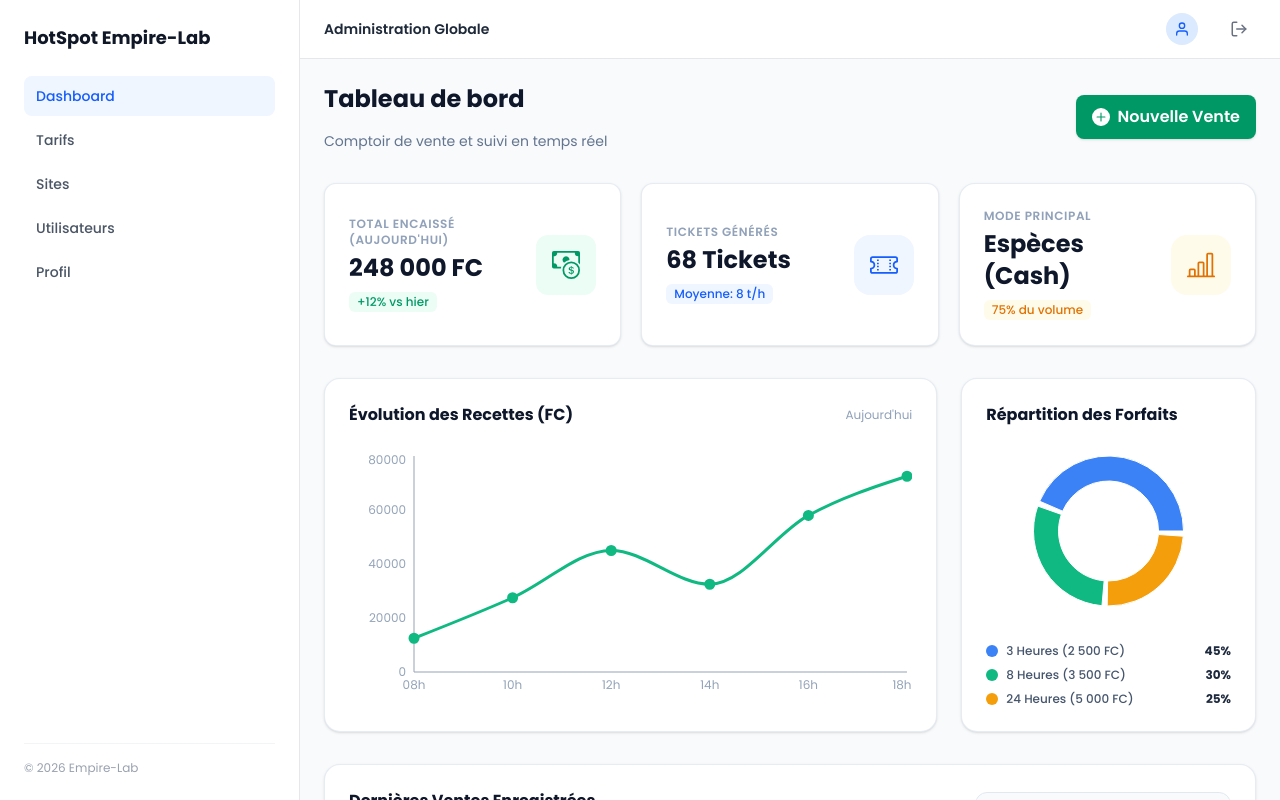
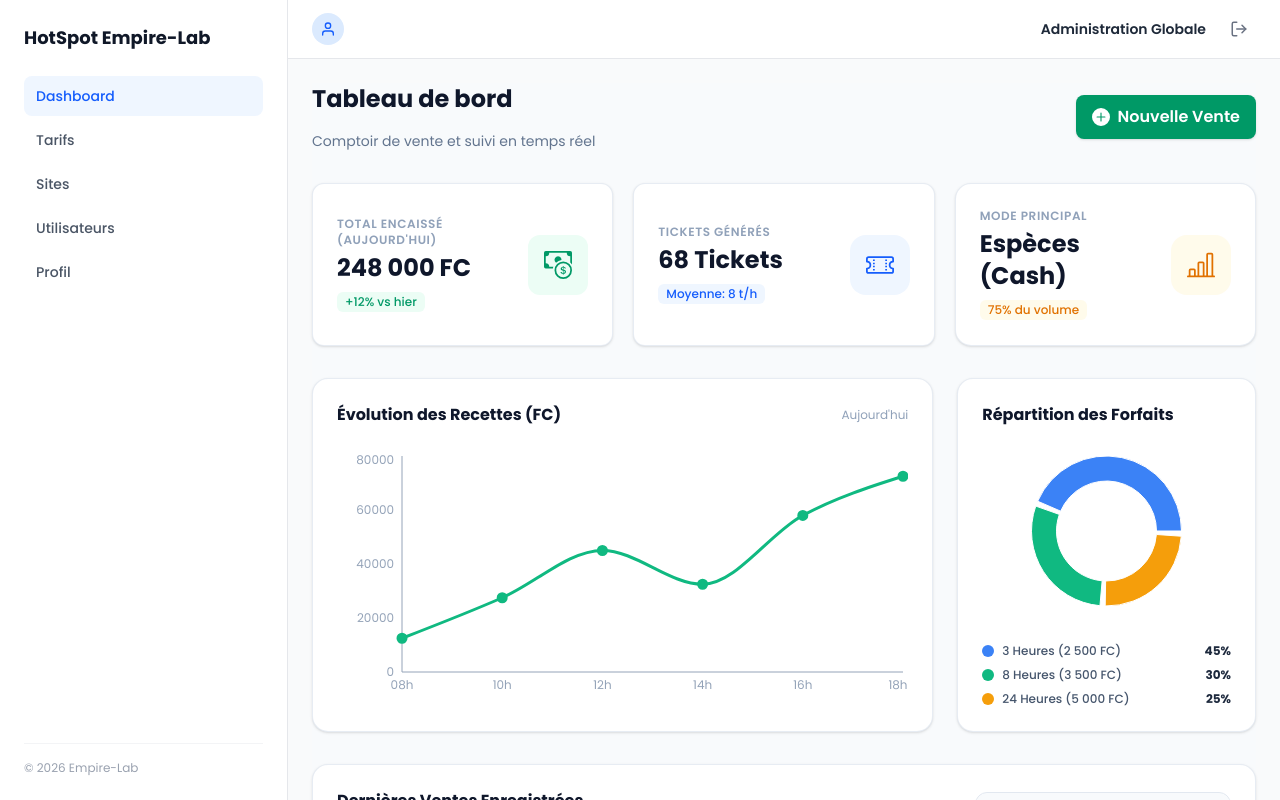
Before and after one commit to tabiseelelwa/fiziTechEnergy, a Next.js app: page / in a window 1280 px wide. Built offline with nearby package versions, Linux system fonts and the light colour scheme; sample sign-in values are in the browser's storage.

Commit message:
Paufinage du Header

```diff
--- a/app/(dashboard)/layout.tsx
+++ b/app/(dashboard)/layout.tsx
@@ -3,30 +3,23 @@
 import React, { useState, useEffect } from 'react';
 import { useRouter } from 'next/navigation';
 import { useAuth } from '@/app/context/AuthContext';
+import { PulseLoader } from 'react-spinners';
 import Sidebar from "@/app/components/Sidebar";
-import { PulseLoader } from 'react-spinners';
-import Header from '../components/Header';
+import Header from '@/app/components/Header';
 
 export default function AdminLayout({
   children
 }: Readonly<{ children: React.ReactNode }>) {
-  const [showToggle, setShowToggle] = useState(true);
+  const [isSidebarOpen, setIsSidebarOpen] = useState(false);
   const { user, loading } = useAuth();
   const router = useRouter();
 
-  // Redirection automatique si l'utilisateur n'est pas connecté
   useEffect(() => {
     if (!loading && !user) {
       router.push('/login');
     }
   }, [user, loading, router]);
 
-  const handleScroll = (e: React.UIEvent<HTMLElement>) => {
-    const isAtTop = e.currentTarget.scrollTop <= 10;
-    setShowToggle(isAtTop);
-  };
-
-  // Affichage d'un loader pendant la vérification du contexte d'authentification
   if (loading) {
     return (
       <div className="h-screen w-full flex items-center justify-center bg-gray-50">
@@ -35,21 +28,22 @@ export default function AdminLayout({
     );
   }
 
-  // Évite de rendre le contenu du dashboard si l'utilisateur n'est pas identifié
   if (!user) {
     return null;
   }
 
   return (
     <div className="flex h-[100dvh] w-full min-h-0 overflow-hidden bg-gray-50">
-    <Sidebar showToggle={showToggle} />
+      <Sidebar
+        isOpen={isSidebarOpen}
+        onClose={() => setIsSidebarOpen(false)}
+      />
 
       <div className="flex-1 flex flex-col min-w-0 h-full">
-      <Header />
-      <main
-        onScroll={handleScroll}
-        className="flex-1 min-h-0 h-full overflow-y-auto p-4 md:p-6"
-      >
+        <Header
+          onToggleSidebar={() => setIsSidebarOpen((prev) => !prev)}
+        />
+        <main className="flex-1 min-h-0 h-full overflow-y-auto p-4 md:p-6">
           {children}
         </main>
       </div>
--- a/app/components/Header.tsx
+++ b/app/components/Header.tsx
@@ -2,19 +2,27 @@
 
 import { useAuth } from '@/app/context/AuthContext';
 import { FiLogOut, FiUser } from 'react-icons/fi';
+import { HiMenu } from 'react-icons/hi';
 
-export default function Header() {
+interface HeaderProps {
+  onToggleSidebar?: () => void;
+}
+
+export default function Header({ onToggleSidebar }: HeaderProps) {
   const { user, logout } = useAuth();
 
   return (
-    <header className="w-full bg-white border-b border-gray-200 px-6 py-3 flex justify-between items-center">
-      <div className="flex items-center gap-2">
-        <span className="text-sm font-semibold text-gray-800">
-          {user?.designSite ? user.designSite : 'Administration Globale'}
-        </span>
-      </div>
+    <header className="w-full bg-white border-b border-gray-200 px-4 sm:px-6 py-3 flex justify-between items-center">
+      <div className="flex items-center gap-3">
+        {/* Bouton Toggle Mobile */}
+        <button
+          onClick={onToggleSidebar}
+          aria-label="Ouvrir le menu"
+          className="md:hidden p-2 text-gray-600 hover:text-gray-900 shadow-lg hover:bg-gray-100 rounded-lg transition-colors focus:outline-none"
+        >
+          <HiMenu size={22} />
+        </button>
 
-      <div className="flex items-center gap-4">
         <div className="flex items-center gap-2 text-right">
           <div className="w-8 h-8 rounded-full bg-blue-100 text-blue-600 flex items-center justify-center font-bold text-xs">
             {user?.prenom?.[0] && user?.nom?.[0] ? (
@@ -33,6 +41,13 @@ export default function Header() {
           </div>
         </div>
 
+      </div>
+
+      <div className="flex items-center gap-4">
+        <span className="text-sm font-semibold text-gray-800">
+          {user?.designSite ? user.designSite : 'Administration Globale'}
+        </span>
+
         <button
           onClick={logout}
           title="Se déconnecter"
--- a/app/components/Sidebar.tsx
+++ b/app/components/Sidebar.tsx
@@ -1,20 +1,16 @@
 'use client';
 
-import { useState } from 'react';
 import Link from 'next/link';
 import { usePathname } from 'next/navigation';
-import { HiMenu, HiX } from 'react-icons/hi';
+import { HiX } from 'react-icons/hi';
 
 interface SidebarProps {
-  showToggle?: boolean;
+  isOpen: boolean;
+  onClose: () => void;
 }
 
-export default function Sidebar({ showToggle = true }: SidebarProps) {
-  const [isOpen, setIsOpen] = useState(false);
+export default function Sidebar({ isOpen, onClose }: SidebarProps) {
   const pathname = usePathname();
-
-  const toggleSidebar = () => setIsOpen(!isOpen);
-  const closeSidebar = () => setIsOpen(false);
 
   const navItems = [
     { label: 'Dashboard', href: '/' },
@@ -26,33 +22,17 @@ export default function Sidebar({ showToggle = true }: SidebarProps) {
 
   return (
     <>
-      {/* 1. BOUTON TOGGLE*/}
-      <button
-        onClick={toggleSidebar}
-        aria-label="Ouvrir le menu"
-        className={`
-          md:hidden fixed top-2 right-4 z-50 p-2 rounded-lg bg-white text-gray-800 shadow-md border border-gray-200
-          hover:bg-gray-50 focus:outline-none transition-all duration-300 ease-in-out
-        ${showToggle && !isOpen
-            ? 'opacity-100 translate-y-0 pointer-events-auto'
-            : 'opacity-0 -translate-y-4 pointer-events-none'
-          }
-        `}
-      >
-        {isOpen ? <HiX className="hidden" /> : <HiMenu className="w-6 h-6 text-gray-700" />}
-      </button>
-
-      {/* 2. OVERLAY SOMBRE */}
+      {/* OVERLAY SOMBRE */}
       {isOpen && (
         <div
-          className="md:hidden fixed inset-0 z-30 bg-black/50 backdrop-blur-sm transition-opacity"
+          className="md:hidden fixed inset-0 z-40 bg-black/50 backdrop-blur-sm transition-opacity"
         />
       )}
 
-      {/* 3. SIDEBAR */}
+      {/* SIDEBAR */}
       <aside
         className={`
-          fixed top-0 left-0 z-40 h-full w-75 bg-white border-r border-gray-200 p-6 flex flex-col justify-between
+          fixed top-0 left-0 z-50 h-full w-72 bg-white border-r border-gray-200 p-6 flex flex-col justify-between
           transition-transform duration-300 ease-in-out
           ${isOpen ? 'translate-x-0' : '-translate-x-full'}
           md:static md:translate-x-0 md:z-auto
@@ -64,10 +44,11 @@ export default function Sidebar({ showToggle = true }: SidebarProps) {
               HotSpot Empire-Lab
             </h2>
             <button
-              onClick={closeSidebar}
-              className="md:hidden p-1 rounded-md text-gray-500 hover:text-gray-700"
+              onClick={onClose}
+              aria-label="Fermer le menu"
+              className="md:hidden p-1 rounded-md text-gray-500 hover:text-gray-700 hover:bg-gray-100"
             >
-              <HiX className="w-5 h-5" />
+              <HiX className="w-6 h-6" />
             </button>
           </div>
 
@@ -79,7 +60,7 @@ export default function Sidebar({ showToggle = true }: SidebarProps) {
                 <Link
                   key={item.href}
                   href={item.href}
-                  onClick={closeSidebar}
+                  onClick={onClose}
                   className={`flex items-center px-3 py-2.5 rounded-lg text-sm font-medium transition-colors ${isActive
                     ? 'bg-blue-50 text-blue-600'
                     : 'text-gray-600 hover:bg-gray-100 hover:text-gray-900'
```
Lines whose indentation alone changed are shown as unchanged.
